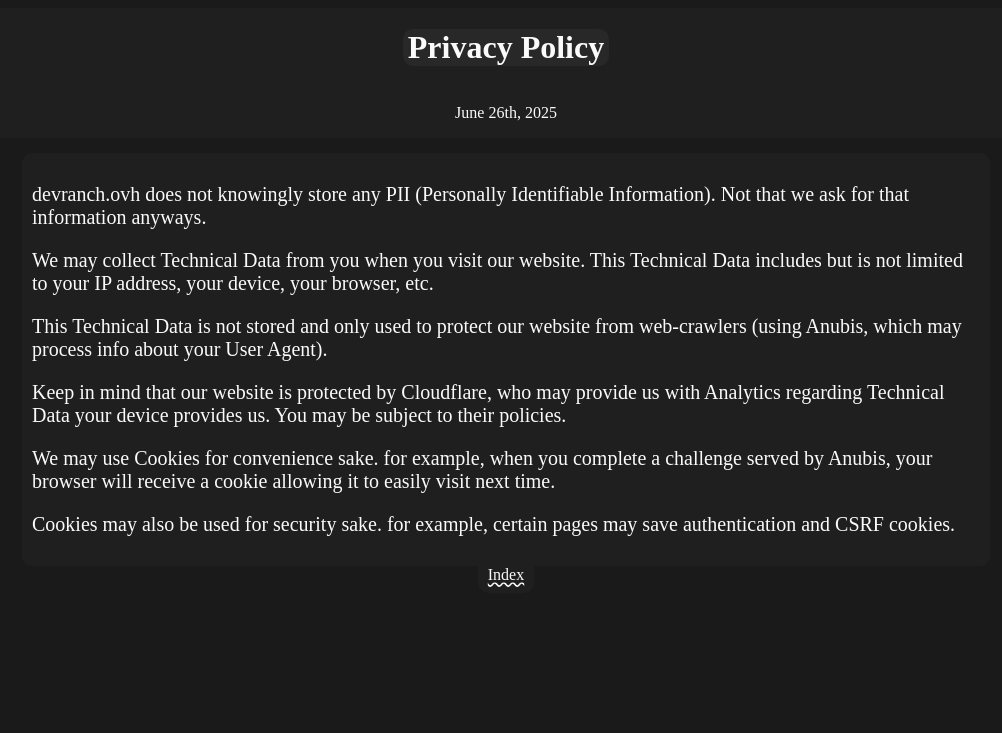
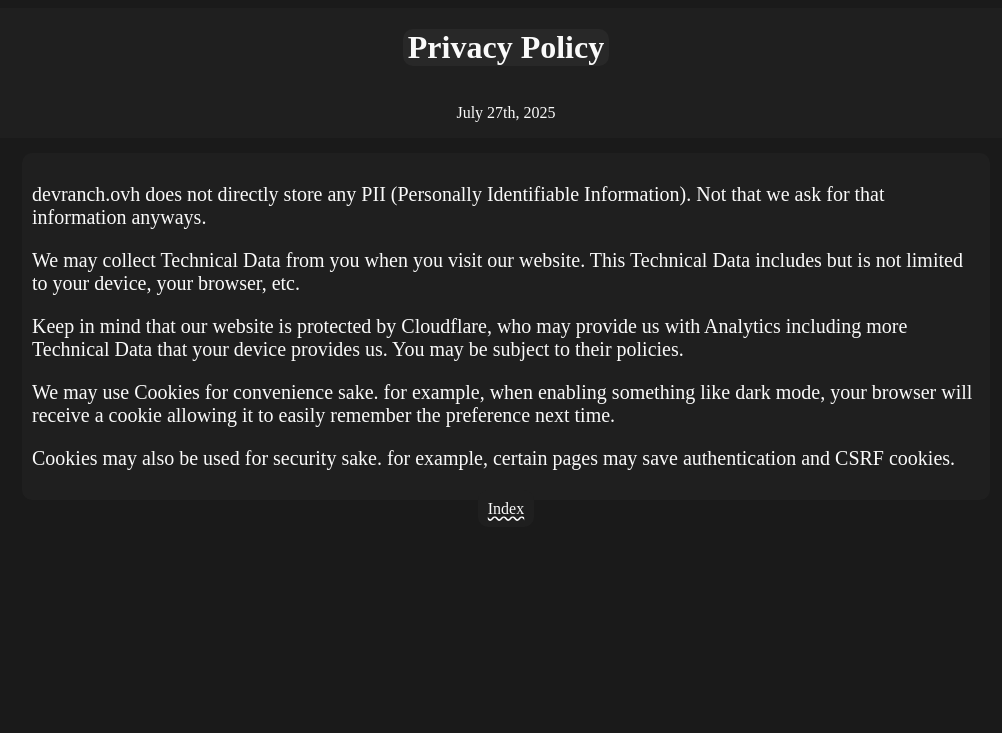
Before and after one commit to BurntRanch/BurntSite, a Django app: page /privacy-policy in a window 1280 px wide. Shown: the top 733 px of the page, without its empty margins (134-1136 px from the left). Run offline with Django 5.2, Linux system fonts and the light colour scheme; some web fonts are replaced.

Commit message:
update privacy policy
we don't use anubis anymore

```diff
--- a/BurntBlog/templates/privacy-policy.html
+++ b/BurntBlog/templates/privacy-policy.html
@@ -1,18 +1,19 @@
 {% extends "main.html" %}
+
+{% block title %}Privacy Policy{% endblock %}
 
 {% block header %}
     <h1>Privacy Policy</h1>
-    <p>June 26th, 2025</p>
+    <p>July 27th, 2025</p>
 {% endblock %}
 
 {% block content %}
     <div class="center">
         <div id="post-content">
-            <p>devranch.ovh does not knowingly store any PII (Personally Identifiable Information). Not that we ask for that information anyways.</p>
-            <p>We may collect Technical Data from you when you visit our website. This Technical Data includes but is not limited to your IP address, your device, your browser, etc.</p>
-            <p>This Technical Data is not stored and only used to protect our website from web-crawlers (using Anubis, which may process info about your User Agent).</p>
-            <p>Keep in mind that our website is protected by Cloudflare, who may provide us with Analytics regarding Technical Data your device provides us. You may be subject to their policies.</p>
-            <p>We may use Cookies for convenience sake. for example, when you complete a challenge served by Anubis, your browser will receive a cookie allowing it to easily visit next time.</p>
+            <p>devranch.ovh does not directly store any PII (Personally Identifiable Information). Not that we ask for that information anyways.</p>
+            <p>We may collect Technical Data from you when you visit our website. This Technical Data includes but is not limited to your device, your browser, etc.</p>
+            <p>Keep in mind that our website is protected by Cloudflare, who may provide us with Analytics including more Technical Data that your device provides us. You may be subject to their policies.</p>
+            <p>We may use Cookies for convenience sake. for example, when enabling something like dark mode, your browser will receive a cookie allowing it to easily remember the preference next time.</p>
             <p>Cookies may also be used for security sake. for example, certain pages may save authentication and CSRF cookies.</p>
         </div>
         <span>
```
